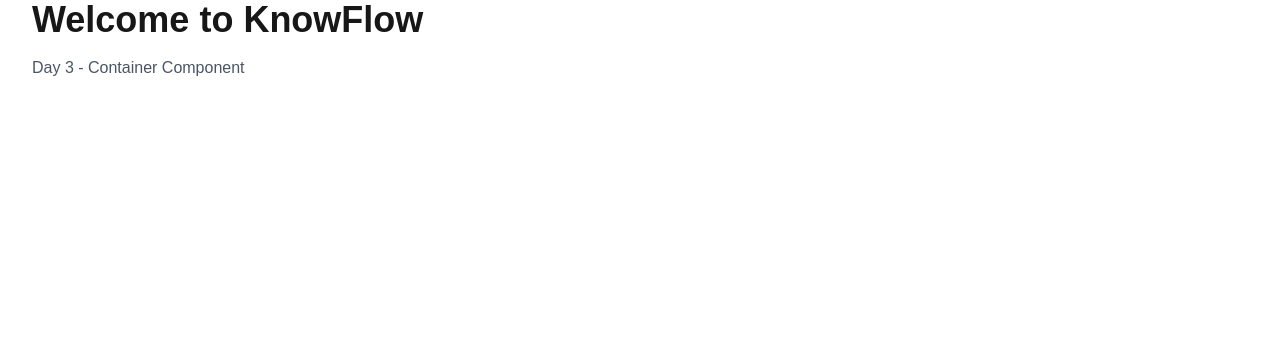
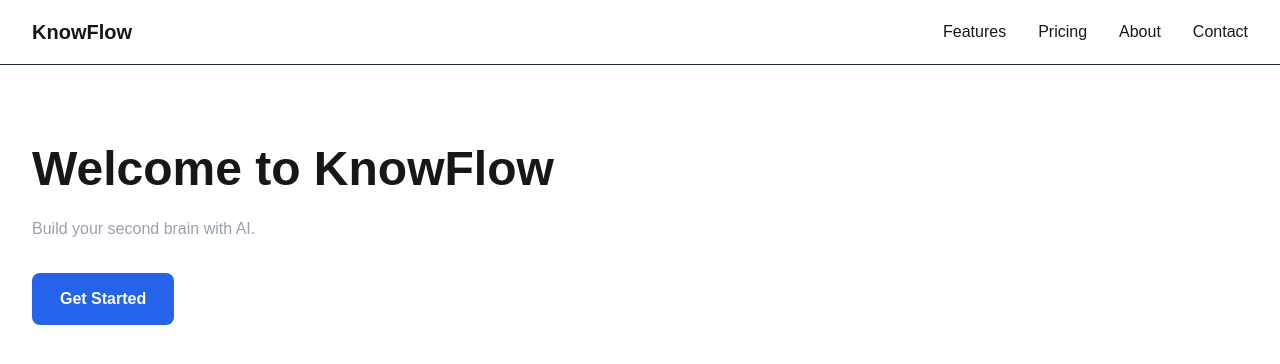
Before and after one commit to nikit78/KnowFlow, a Next.js app in the folder client/: page / in a window 1280 px wide. Shown: the top 364 px of the page. Built offline with nearby package versions, Linux system fonts and the light colour scheme.

Commit message:
feat(hero): add reusable hero section and button component

```diff
--- a/client/app/page.tsx
+++ b/client/app/page.tsx
@@ -1,17 +1,14 @@
-import Container from "@/components/layout/Container";
+import Navbar from "@/components/layout/Navbar";
+import Hero from "@/components/sections/Hero";
 
 export default function Home() {
   return (
-    <main>
-      <Container>
-        <h1 className="text-4xl font-bold">
-          Welcome to KnowFlow
-        </h1>
+    <>
+      <Navbar />
 
-        <p className="mt-4 text-gray-600">
-          Day 3 - Container Component
-        </p>
-      </Container>
-    </main>
+      <main>
+        <Hero />
+      </main>
+    </>
   );
 }
--- /dev/null
+++ b/client/components/layout/Navbar.tsx
@@ -0,0 +1,22 @@
+import Container from "./Container";
+
+export default function Navbar() {
+  return (
+    <header className="border-b border-gray-800">
+      <Container>
+        <nav className="flex h-16 items-center justify-between">
+          <h1 className="text-xl font-bold">
+            KnowFlow
+          </h1>
+
+          <ul className="flex items-center gap-8">
+            <li>Features</li>
+            <li>Pricing</li>
+            <li>About</li>
+            <li>Contact</li>
+          </ul>
+        </nav>
+      </Container>
+    </header>
+  );
+}
--- /dev/null
+++ b/client/components/sections/Hero.tsx
@@ -0,0 +1,22 @@
+import Container from "../layout/Container";
+import Button from "../ui/Button";
+
+export default function Hero() {
+  return (
+    <section className="py-20">
+      <Container>
+        <h1 className="text-5xl font-bold">
+          Welcome to KnowFlow
+        </h1>
+
+        <p className="mt-6 text-gray-400">
+          Build your second brain with AI.
+        </p>
+
+        <div className="mt-8">
+          <Button>Get Started</Button>
+        </div>
+      </Container>
+    </section>
+  );
+}
--- a/client/components/ui/Button.tsx
+++ b/client/components/ui/Button.tsx
@@ -1,24 +1,21 @@
 type ButtonProps = {
   children: React.ReactNode;
-  variant?: "primary" | "secondary";
 };
 
-export default function Button({
-  children,
-  variant = "primary",
-}: ButtonProps) {
-  const baseClasses =
-    "inline-flex items-center justify-center rounded-lg px-5 py-2.5 text-sm font-medium transition-all duration-200";
-
-  const variants = {
-    primary:
-      "bg-blue-600 text-white hover:bg-blue-700",
-    secondary:
-      "border border-gray-300 bg-white text-gray-900 hover:bg-gray-100",
-  };
-
+export default function Button({ children }: ButtonProps) {
   return (
-    <button className={`${baseClasses} ${variants[variant]}`}>
+    <button
+      style={{
+        backgroundColor: "#2563EB",
+        color: "#FFFFFF",
+        border: "none",
+        padding: "14px 28px",
+        borderRadius: "8px",
+        cursor: "pointer",
+        fontSize: "16px",
+        fontWeight: 600,
+      }}
+    >
       {children}
     </button>
   );
```
